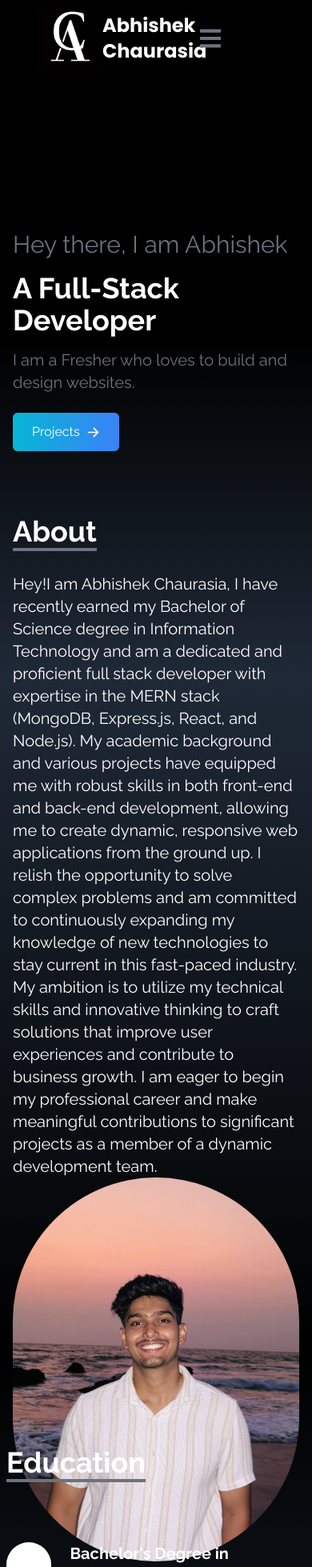
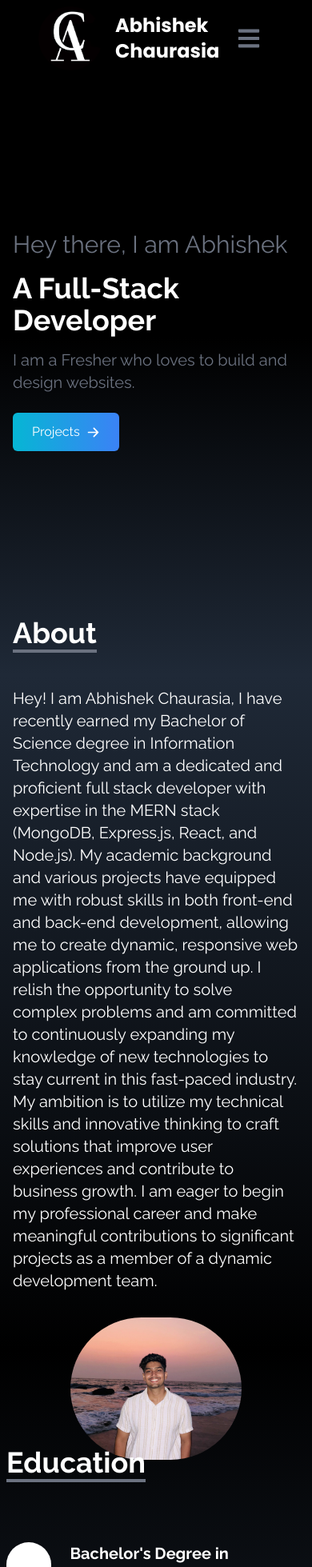
Before and after one commit to AbhiChrs0202/portfolio-website, a React (Create React App) app: page / in a window 390 px wide. Shown: the top 1959 px of the page at 80% size. Built offline with nearby package versions, Linux system fonts and the light colour scheme.

Commit message:
responsiveness added

```diff
--- a/src/components/About.jsx
+++ b/src/components/About.jsx
@@ -1,42 +1,29 @@
 import React from "react";
-import AbhishekPic from "../assets/AbhishekPic.jpeg"; // Make sure to import your photo
 import AbhishekPic1 from "../assets/Logo1.jpeg";
+
 const About = () => {
   return (
     <div
       name="about"
       className="w-full h-screen bg-gradient-to-b from-gray-800 to-black text-white"
     >
-      <div className="max-w-screen-lg  p-4 mx-auto flex flex-col justify-center w-full h-full">
+      <div className="max-w-screen-lg p-4 mx-auto flex flex-col justify-center w-full h-full">
         <div className="pt-[4rem]">
           <p className="text-4xl font-bold inline border-b-4 border-gray-500">
             About
           </p>
         </div>
-        <div className="flex flex-col md:flex-row items-center">
-          <div className="md:w-3/5 text-xl mt-[2rem]">
+        <div className="flex flex-col md:flex-row items-center mt-8">
+          <div className="md:w-3/5 text-xl mt-4 md:mt-0">
             <p>
-              Hey!I am Abhishek Chaurasia, I have recently earned my Bachelor of Science degree in
-              Information Technology and am a dedicated and proficient full stack
-              developer with expertise in the MERN stack (MongoDB, Express.js,
-              React, and Node.js). My academic background and various projects have
-              equipped me with robust skills in both front-end and back-end
-              development, allowing me to create dynamic, responsive web
-              applications from the ground up. I relish the opportunity to solve
-              complex problems and am committed to continuously expanding my
-              knowledge of new technologies to stay current in this fast-paced
-              industry. My ambition is to utilize my technical skills and innovative
-              thinking to craft solutions that improve user experiences and
-              contribute to business growth. I am eager to begin my professional
-              career and make meaningful contributions to significant projects as a
-              member of a dynamic development team.
+              Hey! I am Abhishek Chaurasia, I have recently earned my Bachelor of Science degree in Information Technology and am a dedicated and proficient full stack developer with expertise in the MERN stack (MongoDB, Express.js, React, and Node.js). My academic background and various projects have equipped me with robust skills in both front-end and back-end development, allowing me to create dynamic, responsive web applications from the ground up. I relish the opportunity to solve complex problems and am committed to continuously expanding my knowledge of new technologies to stay current in this fast-paced industry. My ambition is to utilize my technical skills and innovative thinking to craft solutions that improve user experiences and contribute to business growth. I am eager to begin my professional career and make meaningful contributions to significant projects as a member of a dynamic development team.
             </p>
           </div>
-          <div className="md:w-2/5  md:mt-0 flex justify-center">
+          <div className="md:w-2/5 mt-8 md:mt-0 flex justify-center">
             <img
               src={AbhishekPic1}
               alt="My Photo"
-              className="rounded-[15rem] w-[30rem] h-[30rem] object-cover"
+              className="rounded-full w-2/3 md:w-3/4 lg:w-full max-w-xs md:max-w-md"
             />
           </div>
         </div>
--- a/src/components/Navbar.jsx
+++ b/src/components/Navbar.jsx
@@ -2,9 +2,10 @@ import React, { useState } from "react";
 import { FaBars, FaTimes } from "react-icons/fa";
 import { Link } from "react-scroll";
 import Logo from '../assets/Logo.jpeg';
+
 const Navbar = () => {
+  const [nav, setNav] = useState(false);
 
-    const [nav,setNav] =useState(false);
   const links = [
     {
       id: 1,
@@ -31,49 +32,54 @@ const Navbar = () => {
       link: "contact",
     },
   ];
+
   return (
-    <div className="flex justify-between items-center  w-full h-[6rem] pl-[3rem] pr-[6rem] text-white bg-black fixed">
+    <div className="flex justify-between items-center w-full h-[6rem] px-[3rem] text-white bg-black fixed">
       <div className="flex items-center">
         <img
           src={Logo}
           alt="My logo"
-              className="w-[5rem] h-[5rem] object-cover"
+          className="w-[5rem] h-[5rem] object-cover rounded-full"
         />
-            <h1 className="capitalize text-2xl font-bold font-signature pl-0  ">Abhishek <span className="block">Chaurasia</span> </h1>
+        <h1 className="capitalize text-2xl font-bold font-signature pl-4">
+          Abhishek <span className="block">Chaurasia</span>
+        </h1>
       </div>
-
 
       <ul className="hidden md:flex">
         {links.map(({ id, link }) => (
           <li
             key={id}
-            className="px-4 cursor-pointer capitalize font-medium text-xl text-gray-500 hover:scale=105 duration-200"
+            className="px-4 cursor-pointer capitalize font-medium text-xl text-gray-500 hover:text-white duration-200"
           >
-            <Link to={link} smooth duration={500}>{link}</Link>
+            <Link to={link} smooth duration={500}>
+              {link}
+            </Link>
           </li>
         ))}
       </ul>
 
-        <div onClick={()=> setNav(!nav)} className="cursor-pointer pr-4 z-10 text-gray-500 md:hidden">
-            {nav ? <FaTimes size={30}/> : <FaBars size={30}/>}
+      <div
+        onClick={() => setNav(!nav)}
+        className="cursor-pointer pr-4 z-10 text-gray-500 md:hidden"
+      >
+        {nav ? <FaTimes size={30} /> : <FaBars size={30} />}
       </div>
 
       {nav && (
         <ul className="flex flex-col justify-center items-center absolute top-0 left-0 w-full h-screen bg-gradient-to-b from-black to-gray-800 text-gray-500">
-
           {links.map(({ id, link }) => (
             <li
               key={id}
               className="px-4 cursor-pointer capitalize py-6 text-4xl"
             >
-                <Link to={link} onClick={()=> setNav(!nav)} smooth duration={500}>{link}</Link>
+              <Link to={link} onClick={() => setNav(!nav)} smooth duration={500}>
+                {link}
+              </Link>
             </li>
           ))}
-
         </ul>
       )}
-
-
     </div>
   );
 };
```
Lines whose indentation alone changed are shown as unchanged.
